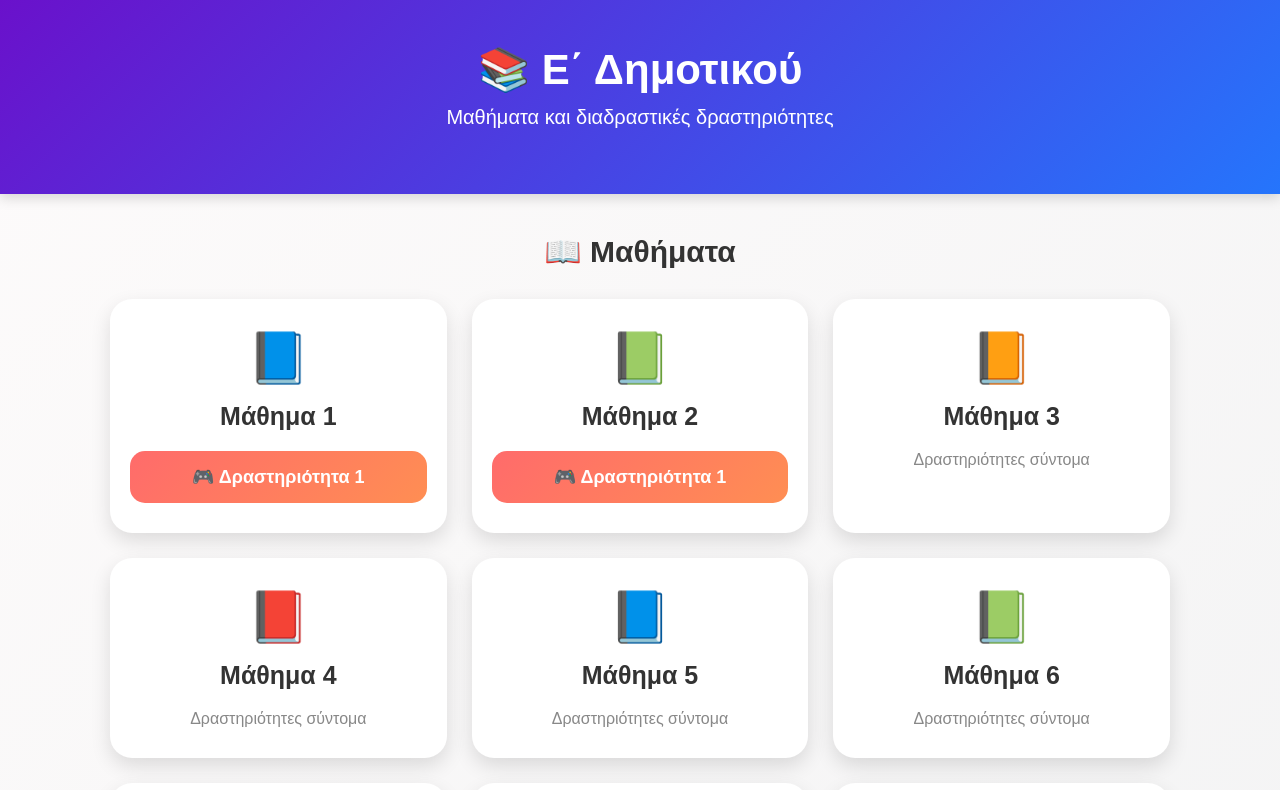
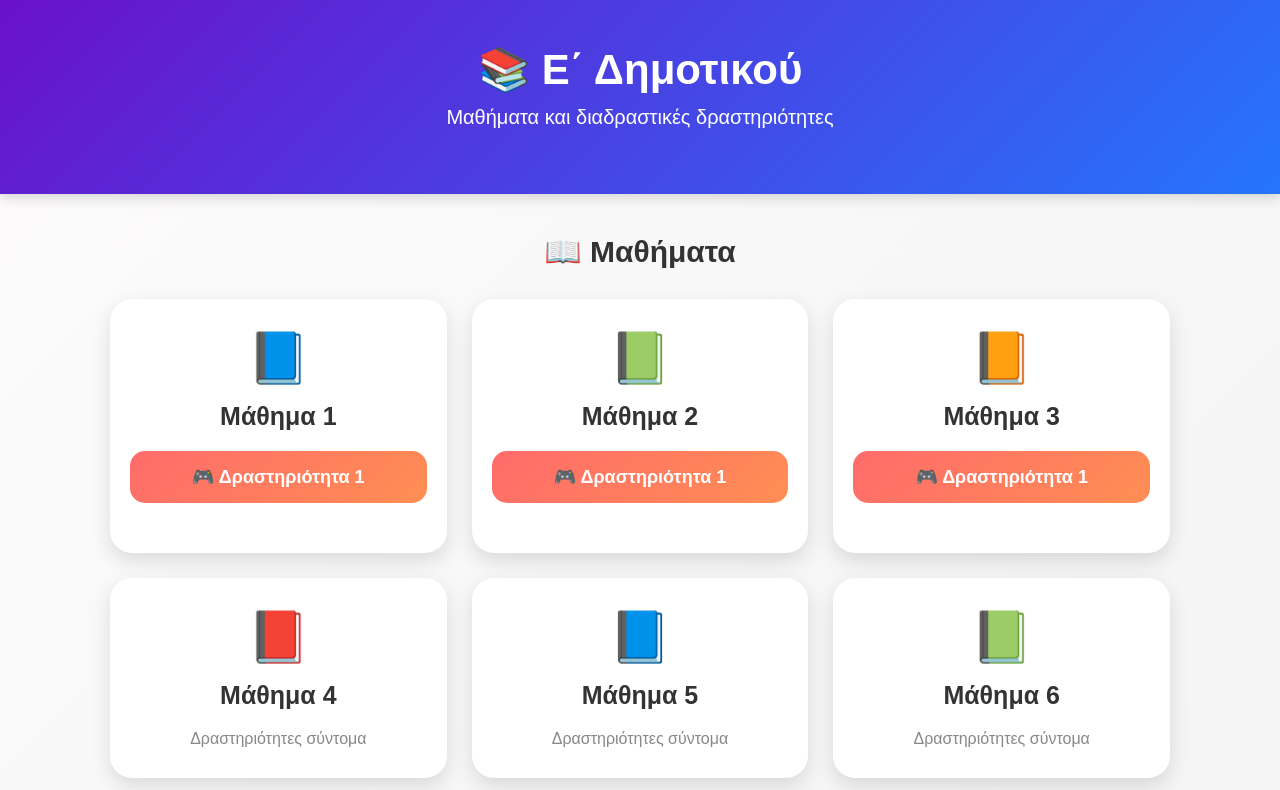
Before and after one commit to karadespina1/E-dimotikou, a plain HTML site: page index.html in a window 1280 px wide. Shown: the top 790 px of the page. Drawn offline with Linux system fonts and the light colour scheme.

Commit message:
Update index.html

```diff
--- a/index.html
+++ b/index.html
@@ -214,10 +214,20 @@
 
                 <h2>
                     Μάθημα 3
-                </h2>
 
-                <div class="coming">
-                    Δραστηριότητες σύντομα
+
+                <div class="activities">
+
+
+                    <a
+                        class="activity activity1"
+                        href="mathima3e.html"
+                    >
+                        🎮 Δραστηριότητα 1
+                    </a>
+
+
+
                 </div>
 
             </div>
```
